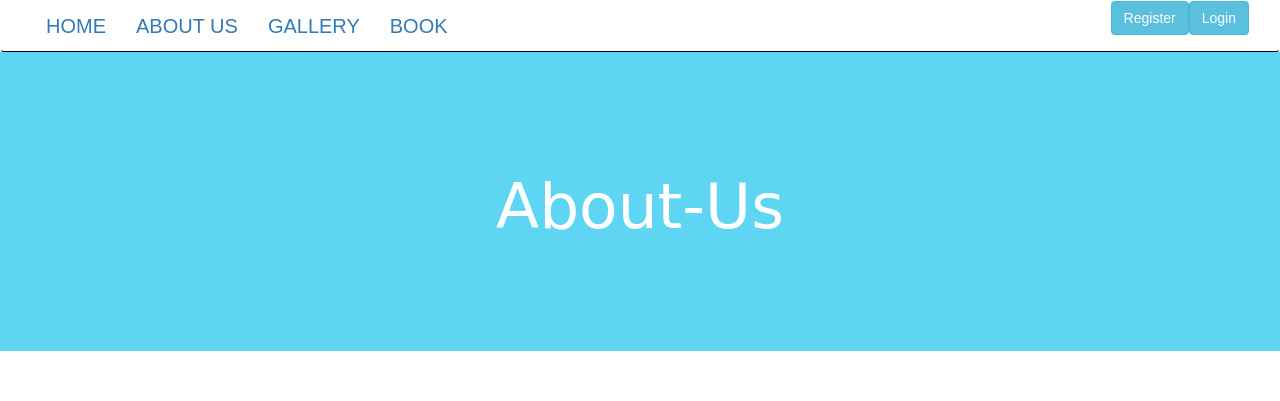
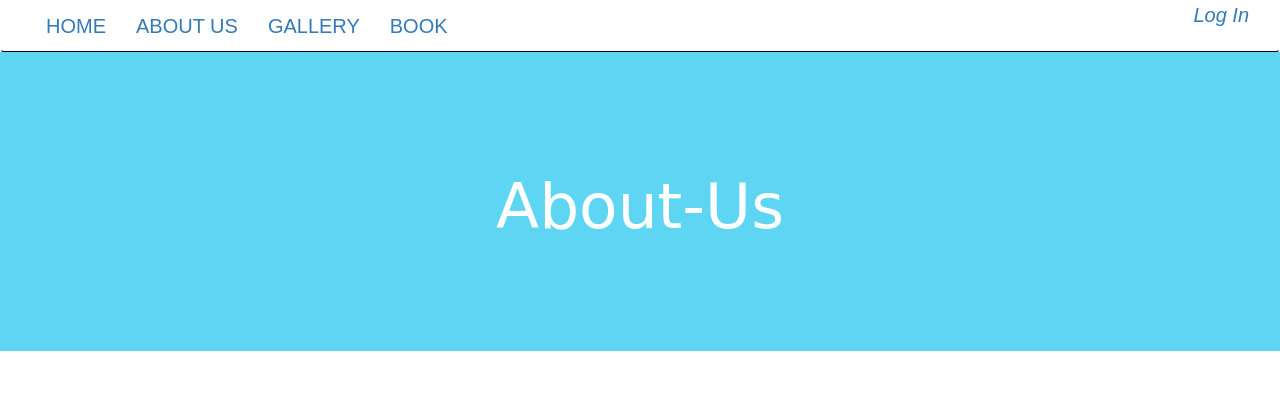
Before and after one commit to Kenneth-joseph/pool, a Flask app: page /about_us in a window 1280 px wide. Shown: the top 401 px of the page. Run offline with Flask 2, Linux system fonts and the light colour scheme; some libraries are stand-ins or nearby versions; some web fonts are replaced.

Commit message:
edited the navbar

```diff
--- a/app/templates/navbar.html
+++ b/app/templates/navbar.html
@@ -18,18 +18,9 @@
                     <li><a href="{{url_for('main.gallery')}}">GALLERY</a></li>
                     <li><a href="{{url_for('main.book')}}">BOOK</a></li>
                 </ul>
-                <form class="form-inline my-2 my-lg-0">
 
-                    <!-- <button class="btn btn-success my-2 my-sm-0" >LOGIN</button> -->
-                    <a href="{{url_for('auth.login')}}" class="btn btn-info p-3" style="float: right;" role="button" >Login</a>&nbsp;&nbsp;
-
-                    <a href="{{url_for('auth.register')}}" class="btn btn-info p-3" style="float: right;" role="button" >Register</a>
-
-                </form>
-
-
-
-
-            </div>
+                    <a href="{{url_for('auth.login')}}" ><i class="fas fa-sign-in-alt" style="float: right;">&nbsp;
+                        Log In</i></a>
+                     </div>
     </div>
 </div>
```
